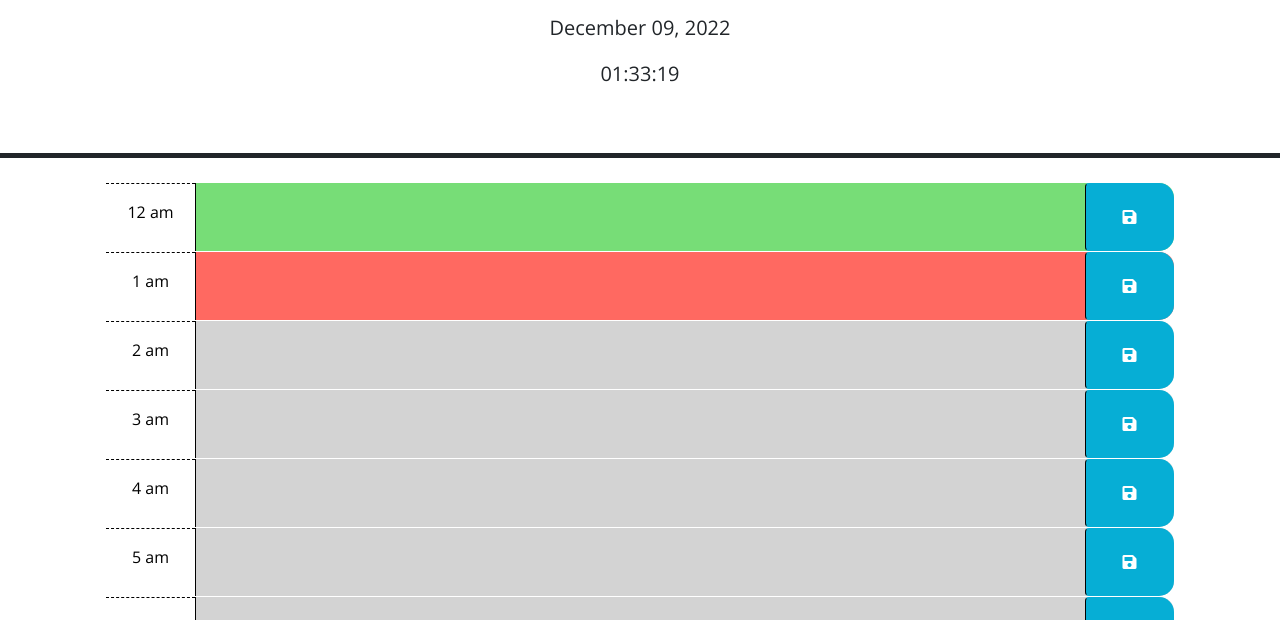
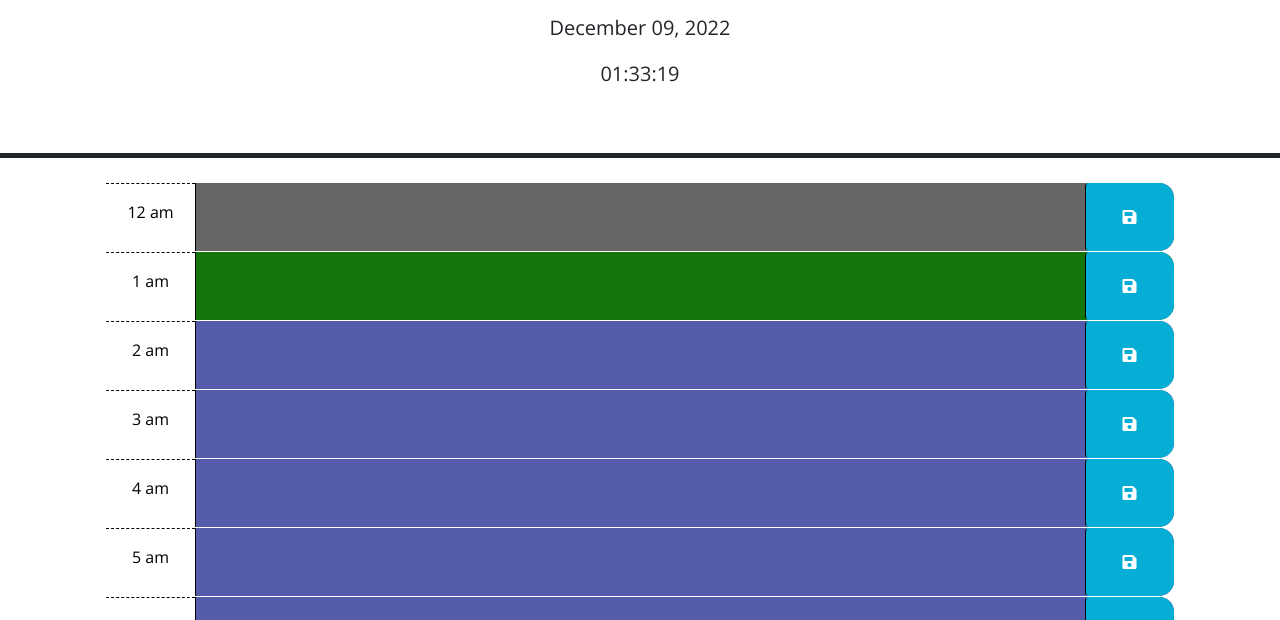
Before and after one commit to Chiweenie6/OrganizeMyDay, a plain HTML site: page index.html in a window 1280 px wide. Shown: the part 166-786 px from the top of the page. Drawn offline with nearby package versions, Linux system fonts and the light colour scheme.

```diff
--- a/assets/css/style.css
+++ b/assets/css/style.css
@@ -33,17 +33,17 @@ body {
   }
 
   .past {
-    background-color: #d3d3d3;
+    background-color: #666666;
     color: white;
   }
 
   .present {
-    background-color: #ff6961;
+    background-color: #14750b;
     color: white;
   }
 
   .future {
-    background-color: #77dd77;
+    background-color: #565cac;
     color: white;
   }
 
--- a/assets/js/script.js
+++ b/assets/js/script.js
@@ -15,12 +15,12 @@ var timeNow = dayjs().format("H");
 
 $(".timeBlock").each(function () {
   var timeBlockID = parseInt($(this).attr("id"));
-  // console.log(timeBlockID);
-  if (timeBlockID > timeNow) {
+// console.log(timeBlockID);
+  if (timeBlockID < timeNow) {
     $(this).addClass("past");
   } else if (timeBlockID == timeNow) {
     $(this).addClass("present");
-  } else if (timeBlockID < timeNow) {
+  } else if (timeBlockID > timeNow) {
     $(this).addClass("future");
   }
 });
@@ -30,9 +30,16 @@ $(".timeBlock").each(function () {
 // function to store information locally using the save button
 $("button").click(function(){
 
+  var activity = $(".activity");
+
+  localStorage.setItem()
+
+
 });
 
 
+
+localStorage.getItem();
 
 
 
```
